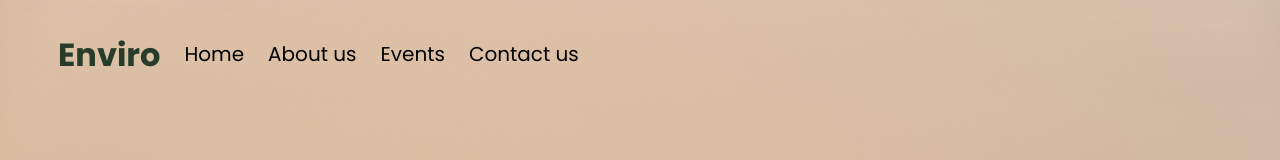
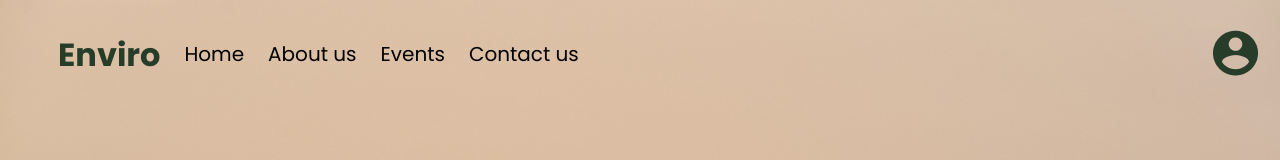
Before and after one commit to ynyanchoka/Environment-App, a plain HTML site: page index.html in a window 1280 px wide. Shown: the top 160 px of the page. Drawn offline with nearby package versions, Linux system fonts and the light colour scheme; a web font is replaced by a local one.

Commit message:
add profile section to navbar

```diff
--- a/index.html
+++ b/index.html
@@ -19,6 +19,7 @@
             <a href="#aboutus">About us</a>
             <a href="#menus">Events</a>
             <a href="#contactus">Contact us</a>
+            <img src="/Assets/profile.png" alt="" style=" float: right; ">
           </div>
           <div class="intro">
             <h1 style="font-weight: bold;">Protect.Conserve. Restore.</h1>
```
Also changed, not shown: css/styles.css (+1 -11 lines), Assets/profile.png (added).
